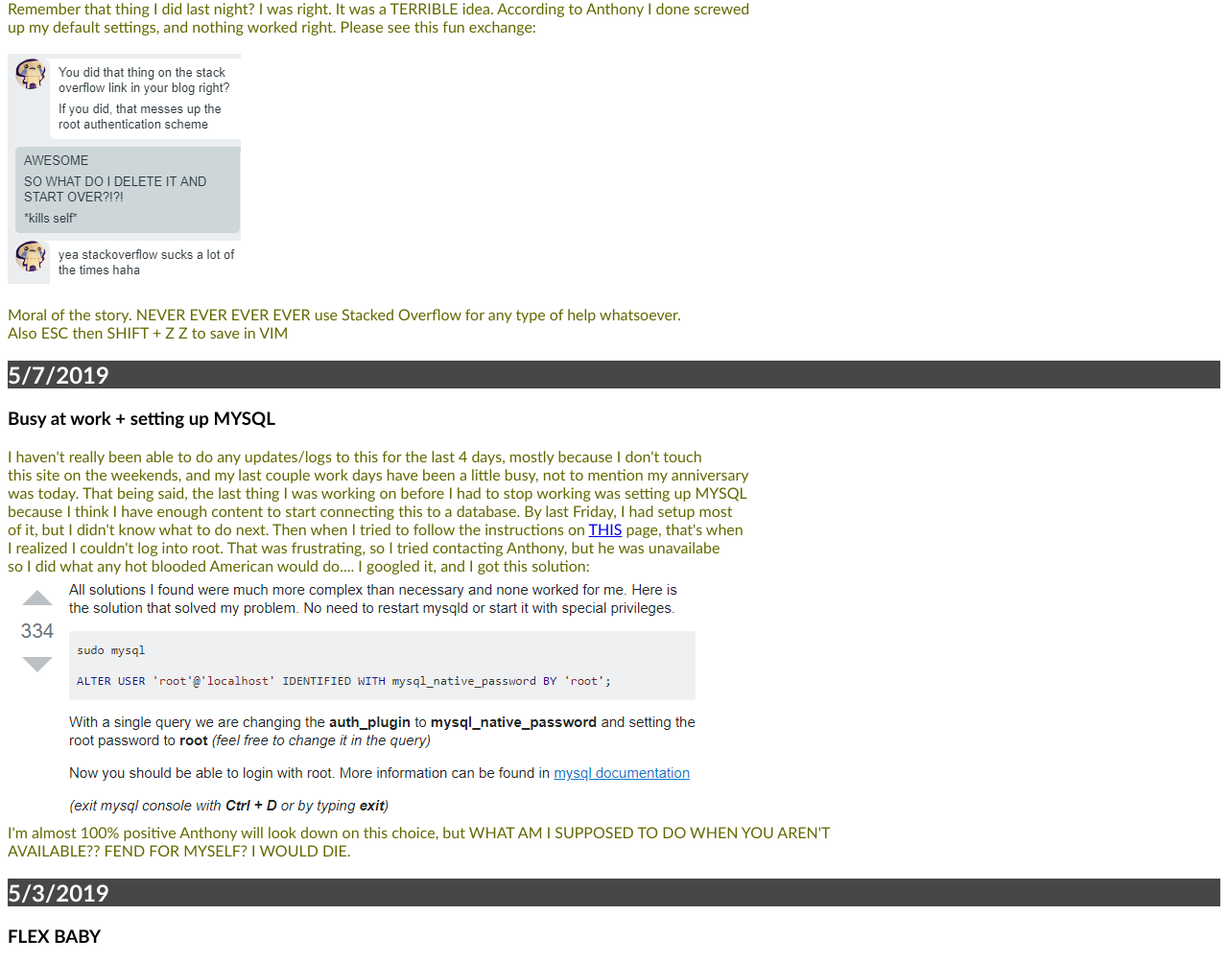
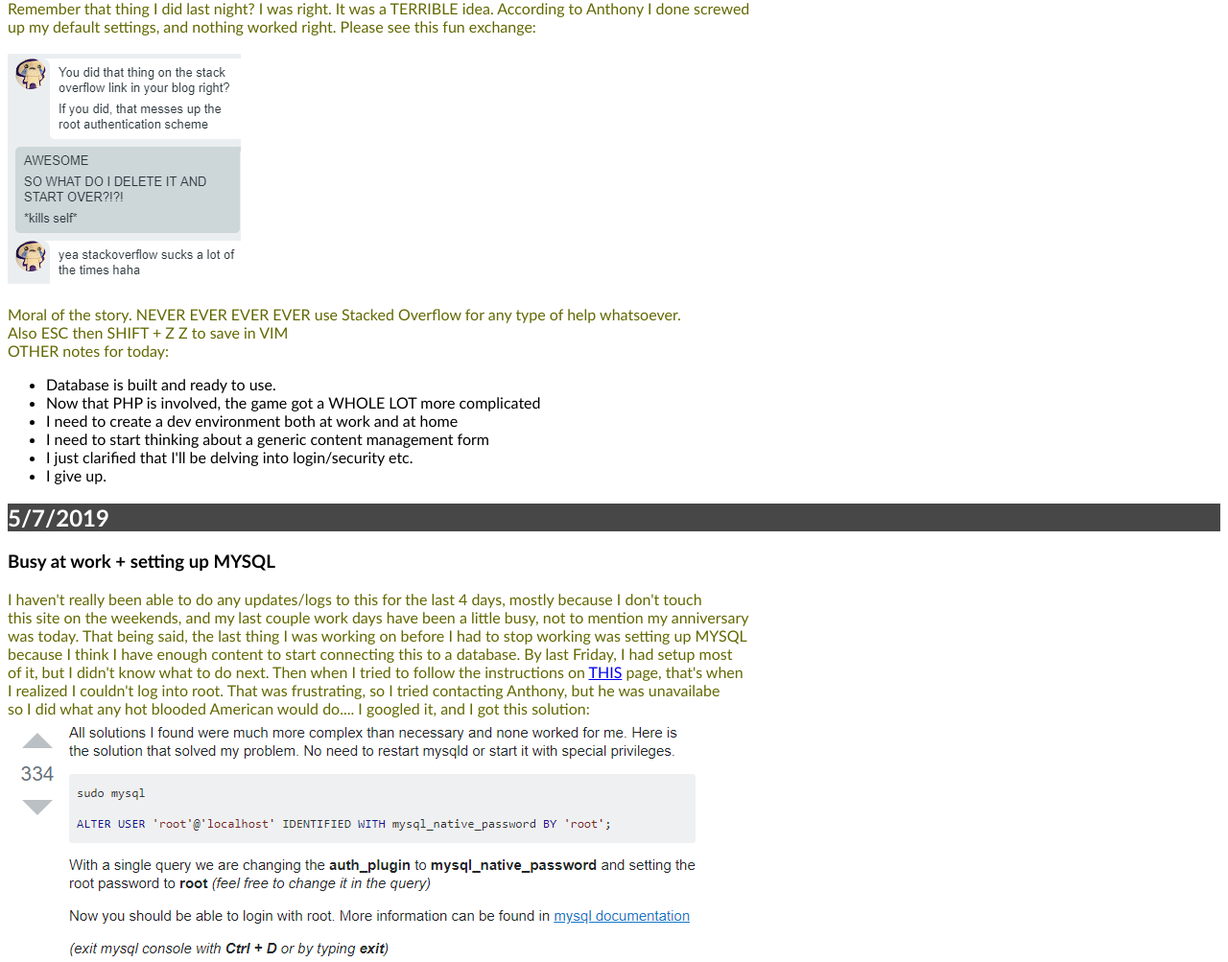
Before and after one commit to melzworld/autus.dev, a PHP site: page / in a window 1280 px wide. Shown: the part 304-1307 px from the top of the page at 96% size. Run offline with PHP 8.4, Linux system fonts and the light colour scheme.

Commit message:
updated blog in PHP

```diff
--- a/src/index.php
+++ b/src/index.php
@@ -41,6 +41,15 @@
         <br>
         Moral of the story.  NEVER EVER EVER EVER use Stacked Overflow for any type of help whatsoever.<br>
         Also ESC then SHIFT + Z Z to save in VIM<br>
+        OTHER notes for today:<br>
+        <ul>
+          <li> Database is built and ready to use.</li>
+          <li> Now that PHP is involved, the game got a WHOLE LOT more complicated</li>
+          <li> I need to create a dev environment both at work and at home</li>
+          <li> I need to start thinking about a generic content management form</li>
+          <li> I just clarified that I'll be delving into login/security etc.</li>
+          <li> I give up.</li>
+        </ul>
       </p>
     </article>
     <article>
```
